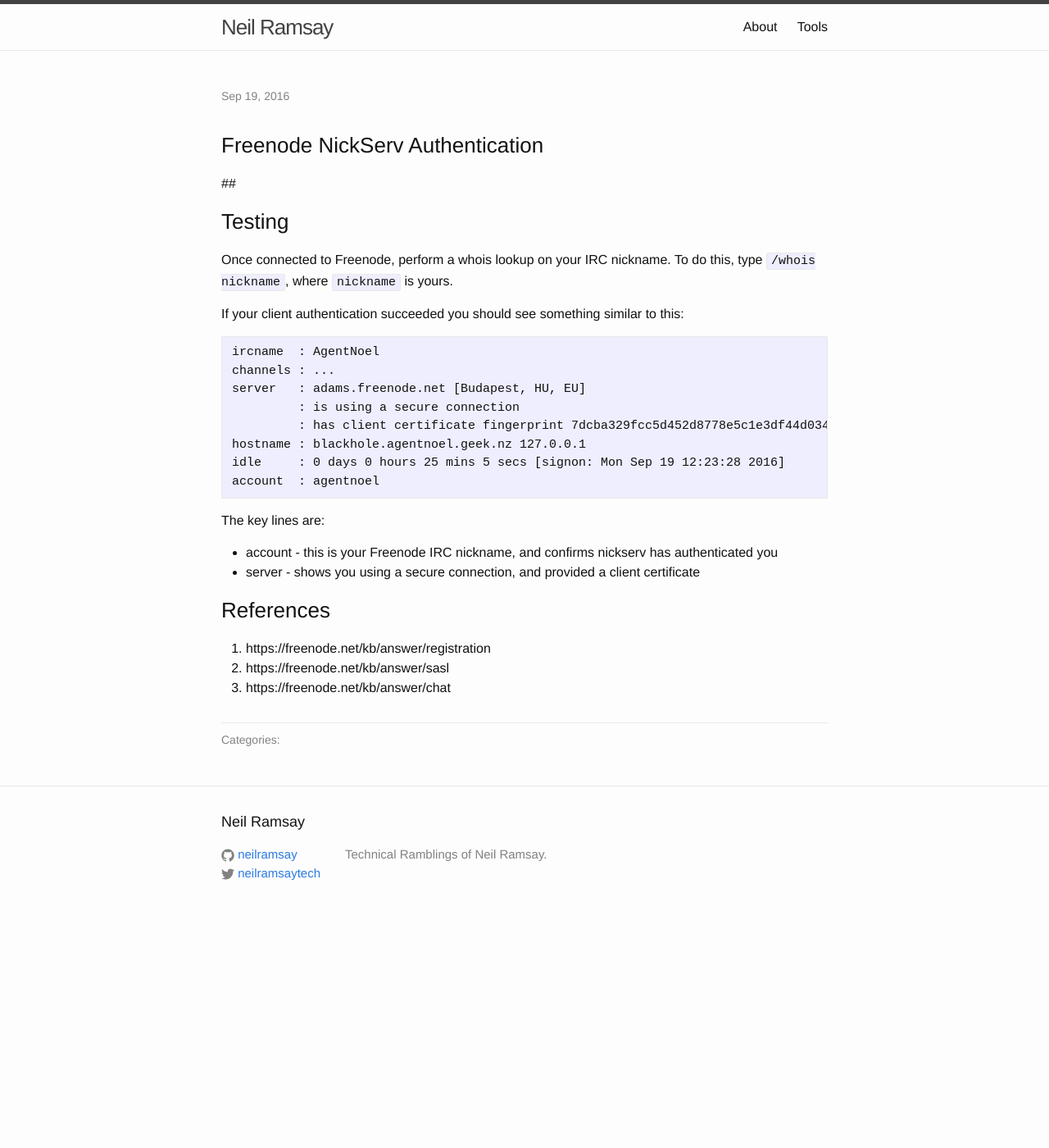
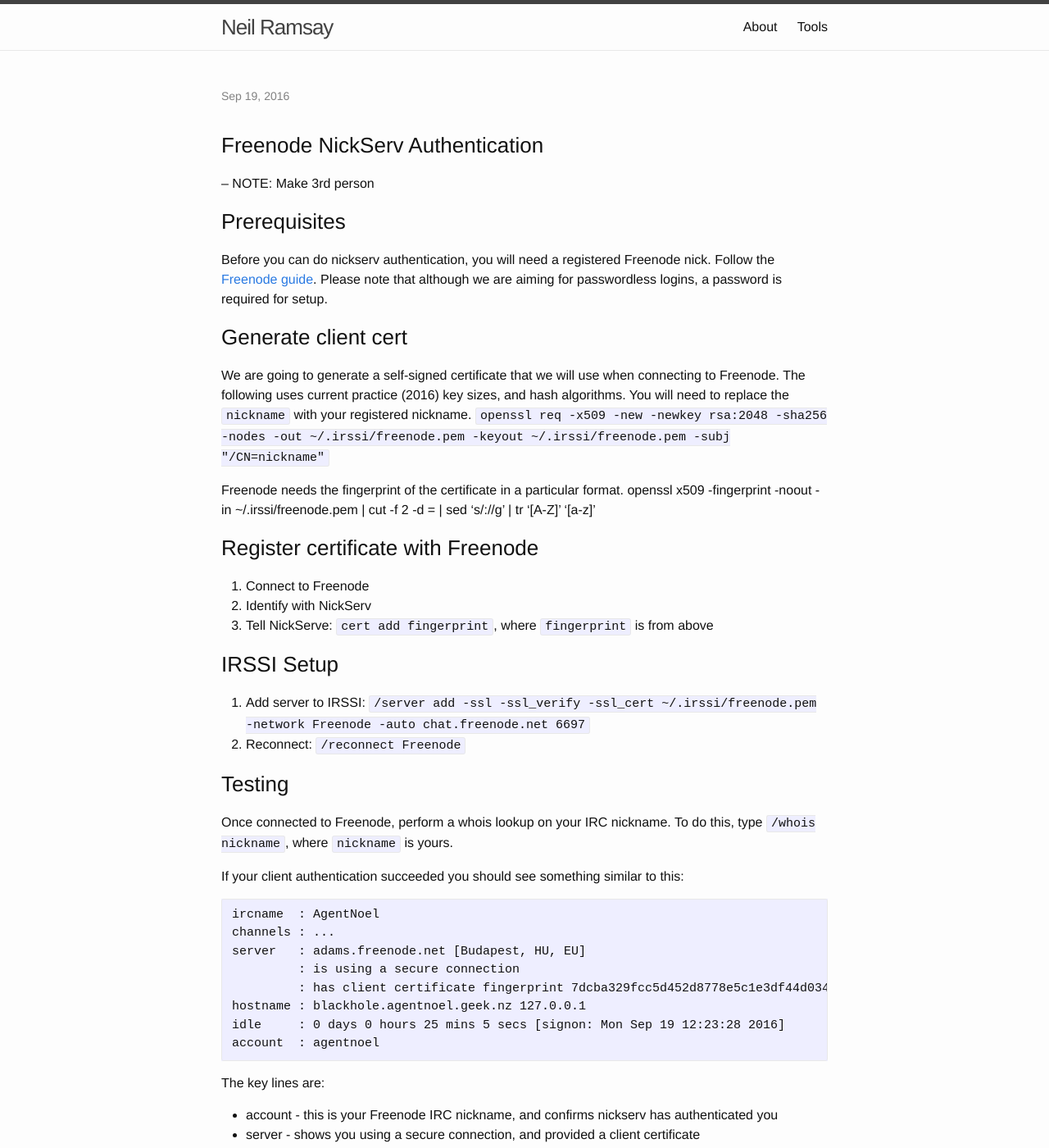
Before and after one commit to neilramsay/neilramsay.github.io, a Jekyll site: the page built from _posts/nopasswords/2016-09-19-freenode.md, in a window 1280 px wide and 1400 px high. Shown: the whole window at 82% size. Built offline with Jekyll 4.4.1, drawn with Linux system fonts in a browser that asks for light colours.

Commit message:
Initial nopasswords test

````diff
--- a/_posts/nopasswords/2016-09-19-freenode.md
+++ b/_posts/nopasswords/2016-09-19-freenode.md
@@ -8,7 +8,30 @@ published:  true
 ## Freenode NickServ Authentication
 
 
-##
+-- NOTE: Make 3rd person
+
+## Prerequisites
+Before you can do nickserv authentication, you will need a registered Freenode nick.
+Follow the [Freenode guide](https://freenode.net/kb/answer/registration).
+Please note that although we are aiming for passwordless logins, a password is required for setup.
+
+## Generate client cert
+We are going to generate a self-signed certificate that we will use when connecting to Freenode.
+The following uses current practice (2016) key sizes, and hash algorithms.
+You will need to replace the `nickname` with your registered nickname.
+`openssl req -x509 -new -newkey rsa:2048 -sha256 -nodes -out ~/.irssi/freenode.pem -keyout ~/.irssi/freenode.pem -subj "/CN=nickname"`
+
+Freenode needs the fingerprint of the certificate in a particular format.
+openssl x509 -fingerprint -noout -in ~/.irssi/freenode.pem | cut -f 2 -d = | sed 's/://g' | tr '[A-Z]' '[a-z]'
+
+## Register certificate with Freenode
+1. Connect to Freenode
+2. Identify with NickServ
+3. Tell NickServe: `cert add fingerprint`, where `fingerprint` is from above
+
+## IRSSI Setup
+1. Add server to IRSSI: `/server add -ssl -ssl_verify -ssl_cert ~/.irssi/freenode.pem -network Freenode -auto chat.freenode.net 6697`
+2. Reconnect: `/reconnect Freenode`
 
 ## Testing
 Once connected to Freenode, perform a whois lookup on your IRC nickname.
@@ -27,10 +50,12 @@ account  : agentnoel
 ```
 
 The key lines are:
+
 * account - this is your Freenode IRC nickname, and confirms nickserv has authenticated you
 * server - shows you using a secure connection, and provided a client certificate
 
 ## References
+
 1. https://freenode.net/kb/answer/registration
 2. https://freenode.net/kb/answer/sasl
 3. https://freenode.net/kb/answer/chat
````
